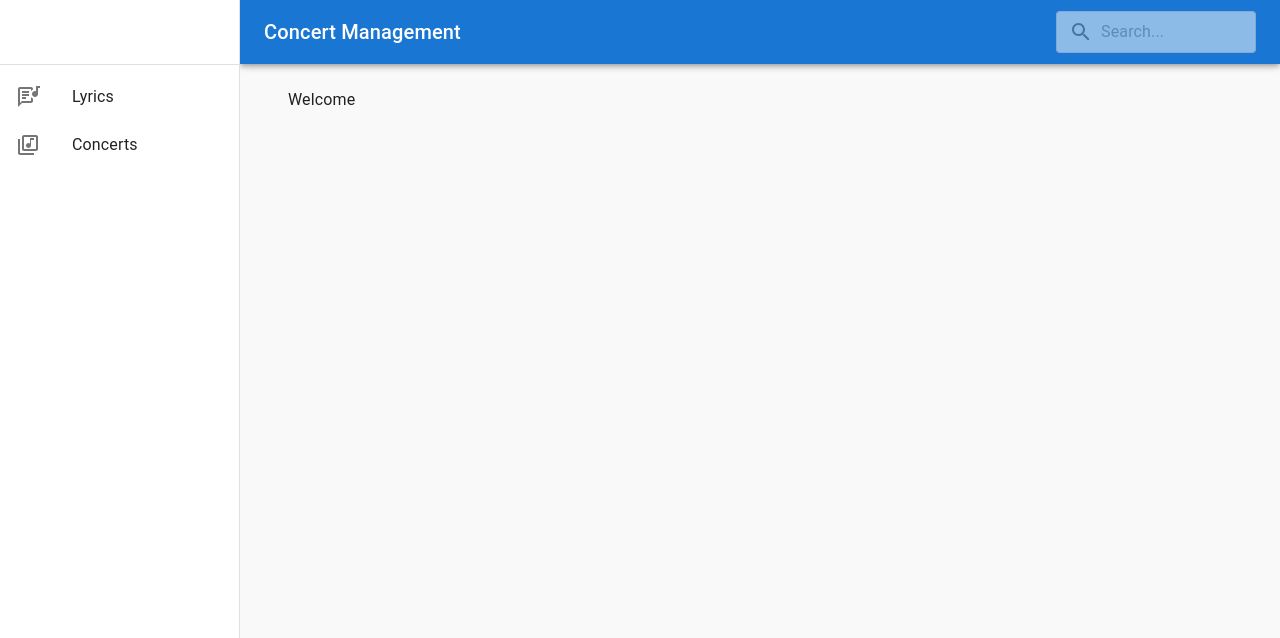
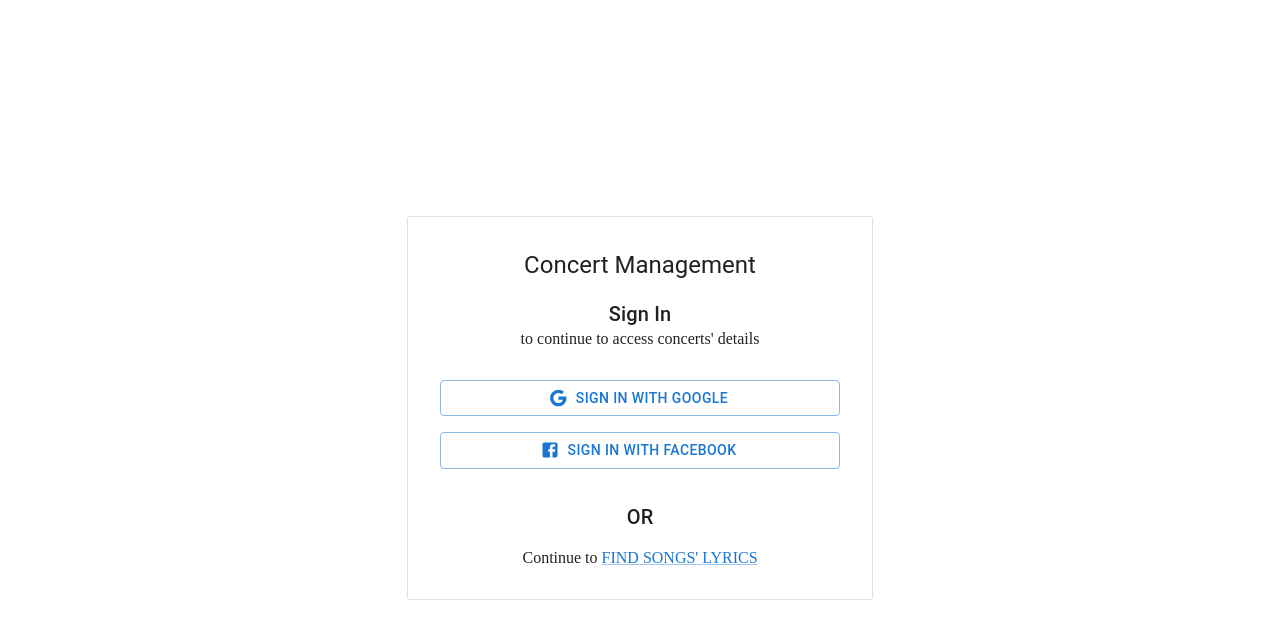
Before and after one commit to 13prashant/concert-management, a React (Create React App) app: page / in a window 1280 px wide. Shown: the top 638 px of the page. Built offline with nearby package versions, Linux system fonts and the light colour scheme; no server answers.

Commit message:
created Welcome page, added firebase auth with google provider

```diff
--- a/src/App.js
+++ b/src/App.js
@@ -3,27 +3,27 @@ import { BrowserRouter, Routes, Route } from 'react-router-dom';
 import Layout from './components/layout/Layout';
 // Pages
 import Welcome from './pages/welcome/Welcome';
-import Login from './pages/login/Login';
-import Signup from './pages/signup/Signup';
 import Lyrics from './pages/lyrics/Lyrics';
 import Concerts from './pages/concerts/Concerts';
 import Concert from './pages/concert/Concert';
 import CreateConcert from './pages/createConcert/CreateConcert';
+import { useAuthContext } from './hooks/useAuthContext';
 
 function App() {
+  const { user } = useAuthContext();
+  console.log(user);
+
   return (
     <BrowserRouter>
-      <Layout>
-        <Routes>
-          <Route path="/" element={<Welcome />} />
-          <Route path="/login" element={<Login />} />
-          <Route path="/signup" element={<Signup />} />
+      <Routes>
+        <Route path="/" element={<Welcome />} />
+        <Route element={<Layout />}>
           <Route path="/lyrics" element={<Lyrics />} />
           <Route path="/concerts" element={<Concerts />} />
           <Route path="/concerts/:concert" element={<Concert />} />
           <Route path="/concerts/create-concert" element={<CreateConcert />} />
-        </Routes>
-      </Layout>
+        </Route>
+      </Routes>
     </BrowserRouter>
   );
 }
--- a/src/contexts/AuthContext.js
+++ b/src/contexts/AuthContext.js
@@ -0,0 +1,34 @@
+import { createContext, useReducer } from 'react';
+export const AuthContext = createContext();
+
+// Reducer constants
+export const LOGIN = 'login';
+export const LOGOUT = 'logout';
+
+const authReducer = (state, action) => {
+  switch (action.type) {
+    case LOGIN:
+      return {
+        ...state,
+        user: action.payload,
+      };
+
+    case LOGOUT:
+      return { ...state, user: null };
+
+    default:
+      return state;
+  }
+};
+
+export const AuthContextProvider = ({ children }) => {
+  const [state, dispatch] = useReducer(authReducer, {
+    user: null,
+  });
+
+  return (
+    <AuthContext.Provider value={{ ...state, dispatch }}>
+      {children}
+    </AuthContext.Provider>
+  );
+};
--- a/src/hooks/useAuthContext.js
+++ b/src/hooks/useAuthContext.js
@@ -0,0 +1,12 @@
+import { useContext } from 'react';
+import { AuthContext } from '../contexts/AuthContext';
+
+export const useAuthContext = () => {
+  const context = useContext(AuthContext);
+
+  if (!context) {
+    throw Error('useAuthContext must be used inside an AuthContextProvider');
+  }
+
+  return context;
+};
--- a/src/hooks/useLogin.js
+++ b/src/hooks/useLogin.js
@@ -0,0 +1,35 @@
+import { GoogleAuthProvider, signInWithPopup } from 'firebase/auth';
+import { auth } from '../configs/firebase';
+import { useAuthContext } from './useAuthContext';
+import { LOGIN } from '../contexts/AuthContext';
+
+const googleProvider = new GoogleAuthProvider();
+
+export const useLogin = () => {
+  const { dispatch } = useAuthContext();
+
+  const login = async () => {
+    console.log('clicked');
+    try {
+      const result = await signInWithPopup(auth, googleProvider);
+      // const credential = GoogleAuthProvider.credentialFromResult(result);
+      // const token = credential.accessToken;
+      // Signed-in user info
+      const { displayName, email, photoURL, uid } = result.user;
+      const user = {
+        displayName,
+        email,
+        photoURL,
+        uid,
+      };
+      dispatch({ type: LOGIN, payload: user });
+    } catch (error) {
+      // const errorCode = error.code;
+      // const errorMessage = error.message;
+      // const email = error.customData.email;
+      // const credential = GoogleAuthProvider.credentialFromError(error);
+    }
+  };
+
+  return { login };
+};
--- a/src/index.js
+++ b/src/index.js
@@ -1,5 +1,6 @@
 import React from 'react';
 import ReactDOM from 'react-dom/client';
+import { AuthContextProvider } from './contexts/AuthContext';
 import './index.css';
 import App from './App';
 import reportWebVitals from './reportWebVitals';
@@ -7,7 +8,9 @@ import reportWebVitals from './reportWebVitals';
 const root = ReactDOM.createRoot(document.getElementById('root'));
 root.render(
   <React.StrictMode>
-    <App />
+    <AuthContextProvider>
+      <App />
+    </AuthContextProvider>
   </React.StrictMode>
 );
 
--- a/src/pages/login/Login.js
+++ /dev/null
@@ -1,5 +0,0 @@
-const Login = () => {
-  return <div>Login</div>;
-};
-
-export default Login;
--- a/src/pages/signup/Signup.js
+++ /dev/null
@@ -1,5 +0,0 @@
-const Signup = () => {
-  return <div>Signup</div>;
-};
-
-export default Signup;
--- a/src/pages/welcome/Welcome.js
+++ b/src/pages/welcome/Welcome.js
@@ -1,5 +1,75 @@
+import { useNavigate } from 'react-router-dom';
+// Hooks
+import { useLogin } from '../../hooks/useLogin';
+// Material components
+import Box from '@mui/material/Box';
+import Paper from '@mui/material/Paper';
+import Typography from '@mui/material/Typography';
+import Button from '@mui/material/Button';
+import Link from '@mui/material/Link';
+
+// Material Icons
+import GoogleIcon from '@mui/icons-material/Google';
+import FacebookIcon from '@mui/icons-material/Facebook';
+// Constants
+import { APP_NAME } from '../../utils/constants';
+
 const Welcome = () => {
-  return <div>Welcome</div>;
+  const navigate = useNavigate();
+  const { login } = useLogin();
+
+  return (
+    <Box
+      display="flex"
+      height="100vh"
+      alignItems="center"
+      justifyContent="center"
+    >
+      <Paper
+        sx={{
+          maxWidth: '25rem',
+          textAlign: 'center',
+          padding: '2rem',
+        }}
+        variant="outlined"
+      >
+        <Typography variant="h5" mb={2}>
+          {APP_NAME}
+        </Typography>
+        <Typography variant="h6">Sign In</Typography>
+        <Typography variant="p">
+          to continue to access concerts' details
+        </Typography>
+        <Button
+          variant="outlined"
+          startIcon={<GoogleIcon />}
+          fullWidth
+          sx={{ margin: '2rem 0 1rem 0' }}
+          onClick={login}
+        >
+          Sign In with Google
+        </Button>
+        <br />
+        <Button
+          variant="outlined"
+          startIcon={<FacebookIcon />}
+          fullWidth
+          sx={{ margin: '0 0 2rem 0' }}
+        >
+          Sign In with Facebook
+        </Button>
+        <Typography variant="h6" mb={2}>
+          OR
+        </Typography>
+        <Typography variant="a">
+          Continue to{' '}
+          <Link onClick={() => navigate('/lyrics')} sx={{ cursor: 'pointer' }}>
+            FIND SONGS' LYRICS
+          </Link>
+        </Typography>
+      </Paper>
+    </Box>
+  );
 };
 
 export default Welcome;
```
